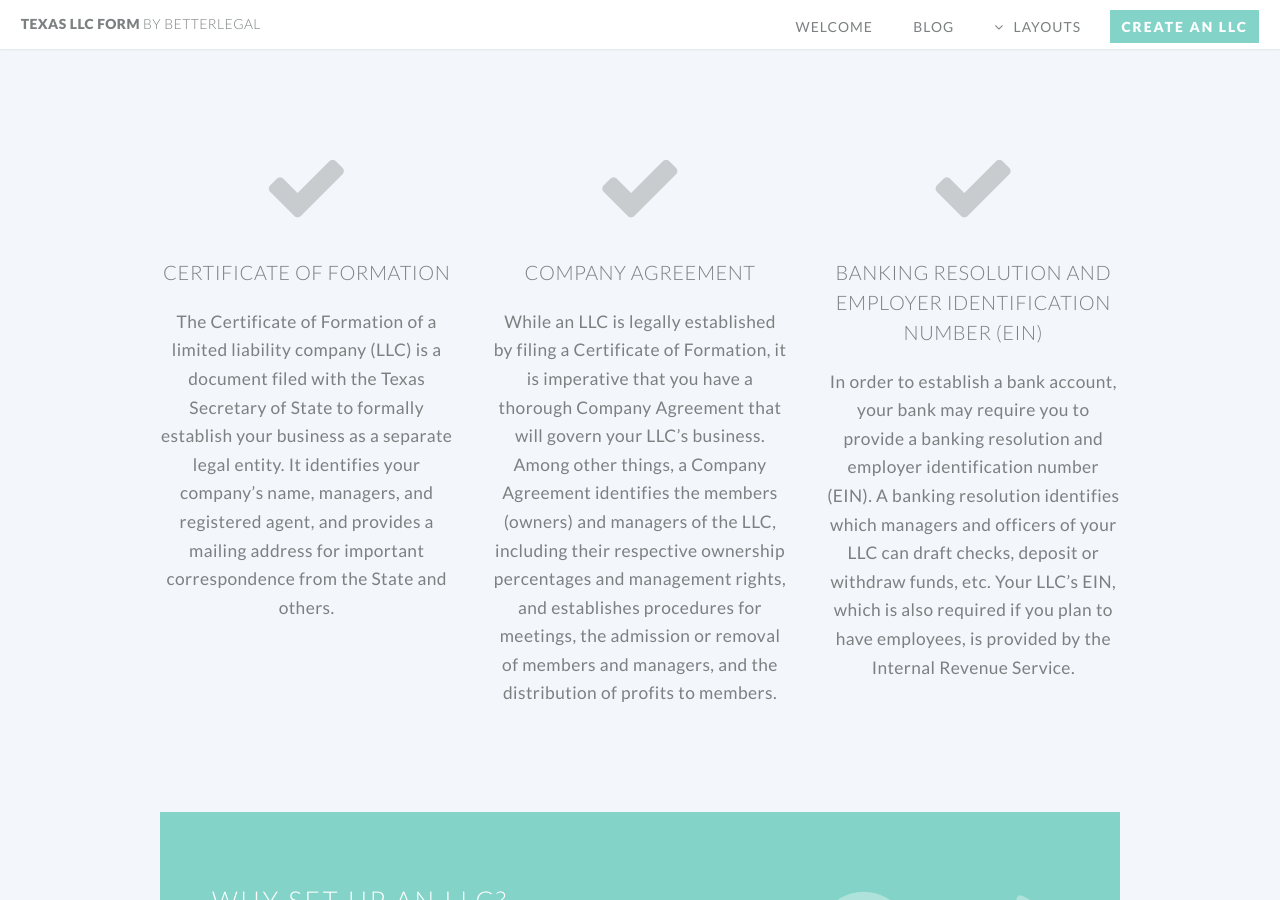
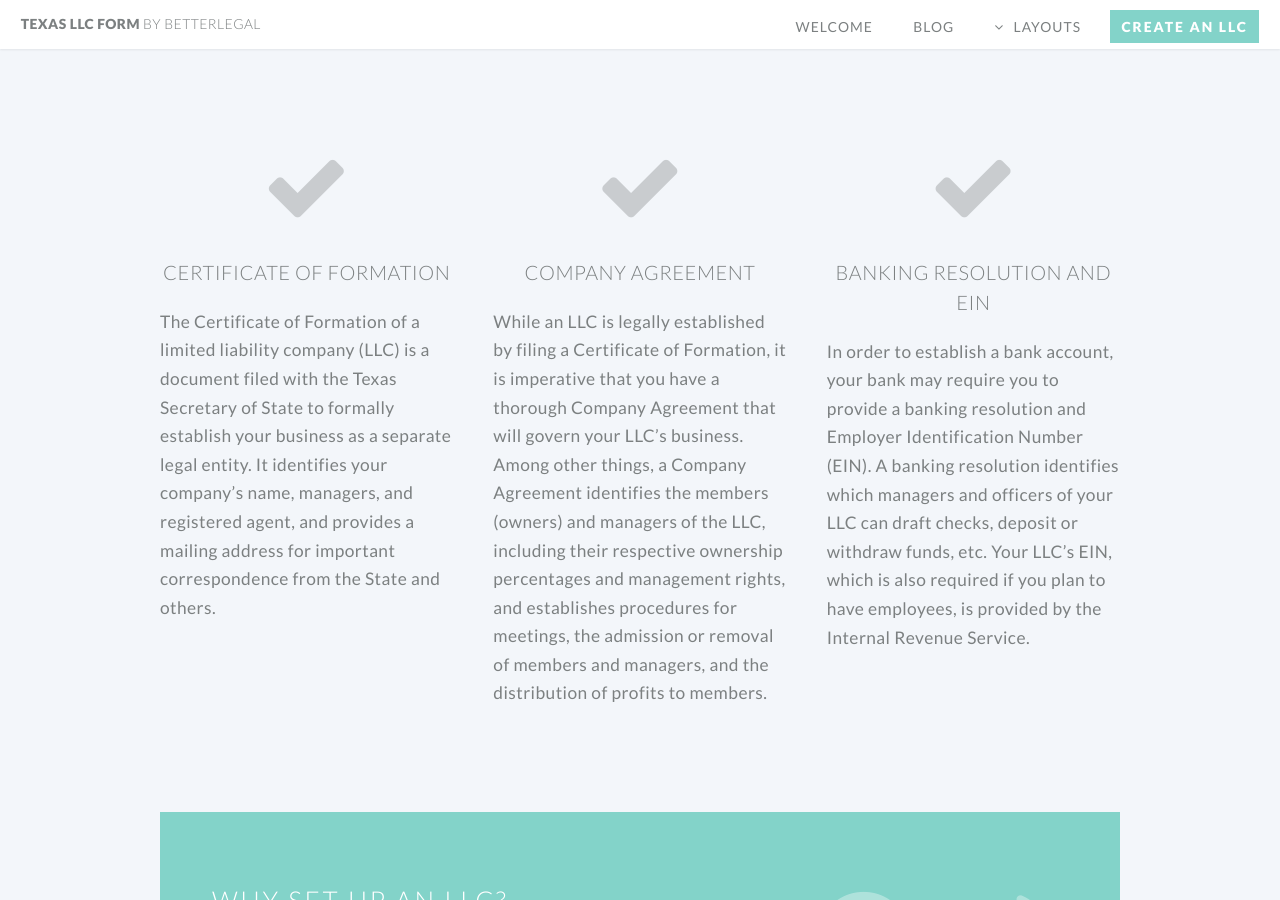
Before and after one commit to poseidonimaging/texasllcform, a Jekyll site: the page built from index.html, in a window 1280 px wide and 900 px high, scrolled down 944 px. Built offline with Jekyll 4.4.1, drawn with Linux system fonts in a browser that asks for light colours.

Commit message:
Formatting tweaks

```diff
--- a/index.html
+++ b/index.html
@@ -26,7 +26,7 @@ layout: landing-page
 									<header>
 										<h3>Certificate of Formation</h3>
 									</header>
-									<p>The Certificate of Formation of a limited liability company (LLC) is a document filed with the Texas Secretary of State to formally establish your business as a separate legal entity. It identifies your company’s name, managers, and registered agent, and provides a mailing address for important correspondence from the State and others.</p>
+									<p style="text-align:left">The Certificate of Formation of a limited liability company (LLC) is a document filed with the Texas Secretary of State to formally establish your business as a separate legal entity. It identifies your company’s name, managers, and registered agent, and provides a mailing address for important correspondence from the State and others.</p>
 								</section>
 
 							</div>
@@ -37,7 +37,7 @@ layout: landing-page
 									<header>
 										<h3>Company Agreement</h3>
 									</header>
-									<p>While an LLC is legally established by filing a Certificate of Formation, it is imperative that you have a thorough Company Agreement that will govern your LLC’s business. Among other things, a Company Agreement identifies the members (owners) and managers of the LLC, including their respective ownership percentages and management rights, and establishes procedures for meetings, the admission or removal of members and managers, and the distribution of profits to members.</p>
+									<p style="text-align:left">While an LLC is legally established by filing a Certificate of Formation, it is imperative that you have a thorough Company Agreement that will govern your LLC’s business. Among other things, a Company Agreement identifies the members (owners) and managers of the LLC, including their respective ownership percentages and management rights, and establishes procedures for meetings, the admission or removal of members and managers, and the distribution of profits to members.</p>
 								</section>
 
 							</div>
@@ -46,9 +46,9 @@ layout: landing-page
 								<section>
 									<span class="icon featured fa-check"></span>
 									<header>
-										<h3>Banking Resolution and Employer Identification Number (EIN)</h3>
+										<h3>Banking Resolution and EIN</h3>
 									</header>
-									<p>In order to establish a bank account, your bank may require you to provide a banking resolution and employer identification number (EIN). A banking resolution identifies which managers and officers of your LLC can draft checks, deposit or withdraw funds, etc. Your LLC’s EIN, which is also required if you plan to have employees, is provided by the Internal Revenue Service.</p>
+									<p style="text-align:left">In order to establish a bank account, your bank may require you to provide a banking resolution and Employer Identification Number (EIN). A banking resolution identifies which managers and officers of your LLC can draft checks, deposit or withdraw funds, etc. Your LLC’s EIN, which is also required if you plan to have employees, is provided by the Internal Revenue Service.</p>
 								</section>
 
 							</div>
```
